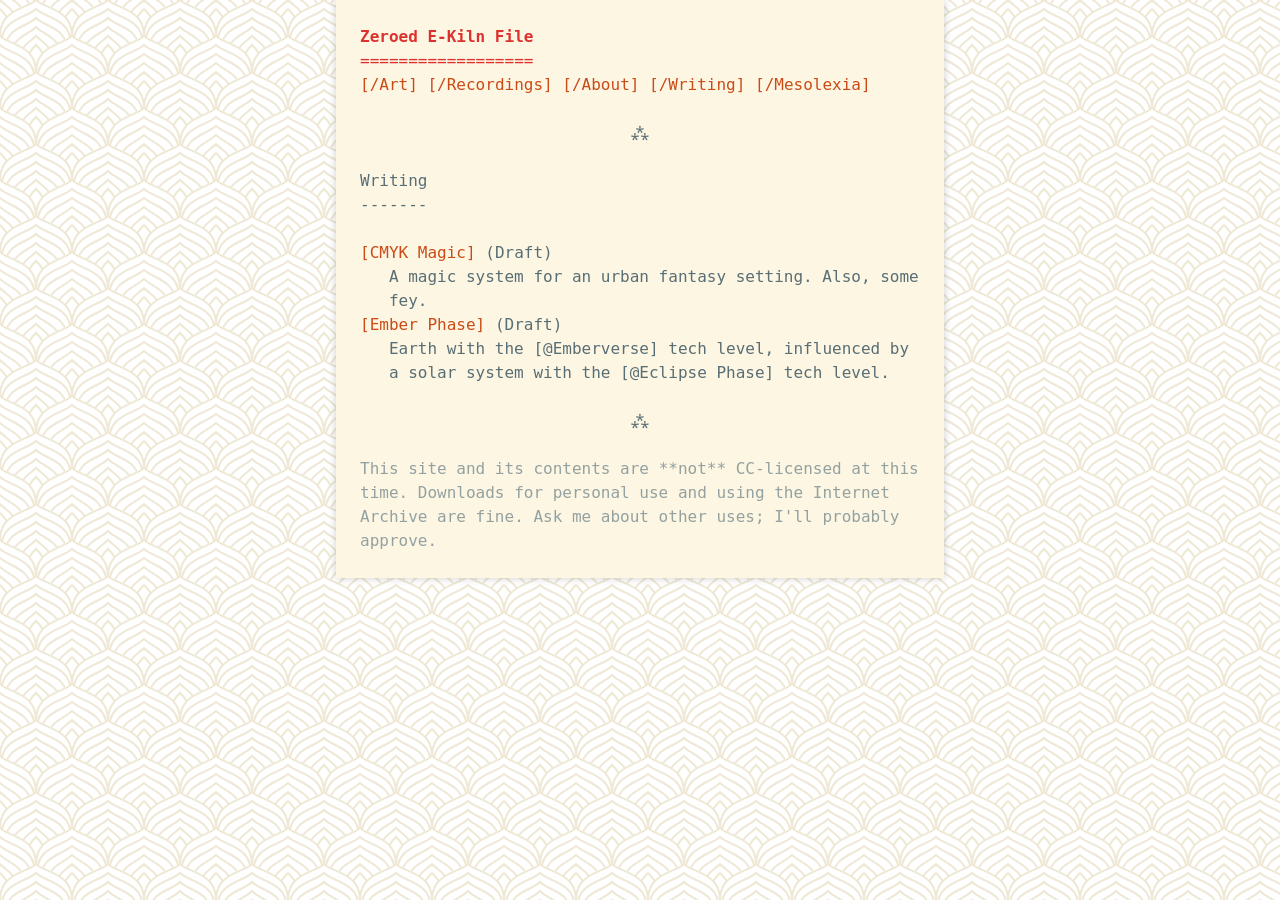
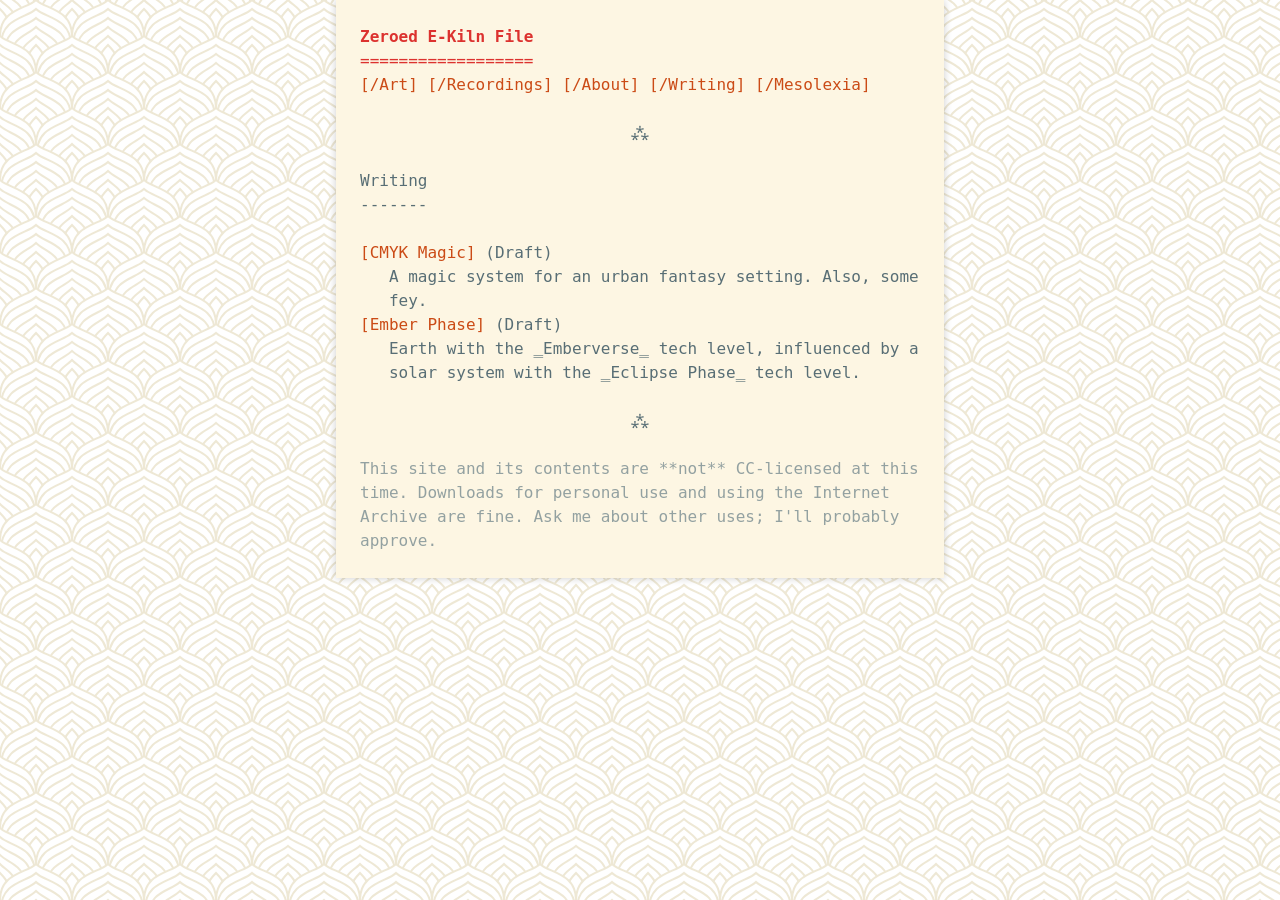
Before and after one commit to ilzolende/ilzolende.github.io, a Jekyll site: the page built from writing.html, in a window 1280 px wide. Built offline with Jekyll 4.4.1, drawn with Linux system fonts in a browser that asks for light colours.

Commit message:
made <cite> titles use double-underscores

```diff
--- a/_sass/_base.scss
+++ b/_sass/_base.scss
@@ -98,8 +98,7 @@ pre {
 [data-rmd] cite {
   font-style: normal;
   font-weight: normal;
-  &::before { content: "[@" }
-  &::after { content: "]" }
+  &::before, &::after { content: "\2017"; }
 }
 
 [data-rmd~=hr-asterism] hr::before { content: '\2042'; }
```
